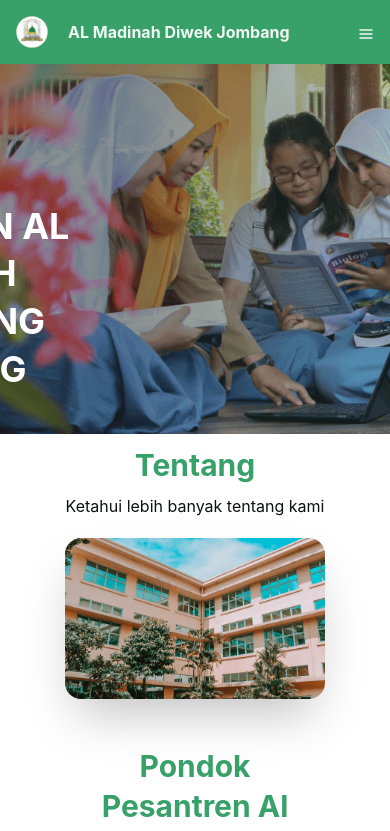
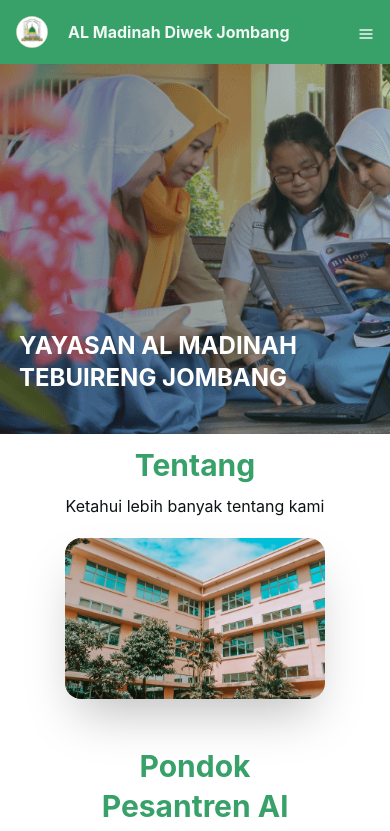
Before and after one commit to Nuridulumam/almadinah_website, a React (Create React App) app: page / in a window 390 px wide. Shown: the top 831 px of the page. Built offline with nearby package versions, Linux system fonts and the light colour scheme.

Commit message:
fix(responsive)

```diff
--- a/src/component/Layout/Header/index.js
+++ b/src/component/Layout/Header/index.js
@@ -47,6 +47,7 @@
   return (
     <Flex
       as="header"
+      zIndex="sticky"
       position="fixed"
       align="center"
       justify="space-between"
@@ -97,7 +98,7 @@
             pt={[4, 4, 0, 0]}
           >
             {path.includes("psdb") ? (
-              <MenuItems to="/">Home</MenuItems>
+              <></>
             ) : (
               <>
                 <MenuItems>
--- a/src/views/Home/section/jumbotron.jsx
+++ b/src/views/Home/section/jumbotron.jsx
@@ -6,9 +6,8 @@
 const Jumbotron = () => {
   return (
     <Flex
-      id="home"
       wrap={"wrap"}
-      borderRadius={{ base: "2xl", lg: "3xl" }}
+      borderRadius={{ base: "2xl", md: "3xl", lg: "3xl" }}
       backgroundImage={imgJumbotron}
       backgroundRepeat={"no-repeat"}
       backgroundSize={{ base: "150%", lg: "cover" }}
@@ -19,11 +18,13 @@
       alignItems={"end"}
     >
       <Box
-        pl={{ base: 7, md: 10 }}
-        pb={{ base: 10, md: "2rem" }}
-        w={{ base: "50%", lg: "40%" }}
+        alignItems={"center"}
+        textAlign={{ base: "left", md: "left" }}
+        pl={{ base: "13rem", md: 10 }}
+        pb={{ base: 10, md: "10rem", lg: "2rem" }}
+        w={{ base: "75%", md: "70%", lg: "40%" }}
       >
-        <Heading fontSize={"4xl"} color={"white"}>
+        <Heading fontSize={{ base: "2xl", md: "4xl" }} color={"white"}>
           YAYASAN AL MADINAH TEBUIRENG JOMBANG
         </Heading>
       </Box>
--- a/src/views/Pages/PSDB/index.js
+++ b/src/views/Pages/PSDB/index.js
@@ -108,7 +108,7 @@
             </Heading>
             <Text fontSize={{base: 'sm', md: 'md'}}>Formulir registrasi akun wali / orang tua calon santri baru Yayasan Al Madinah Diwek Jombang</Text>
             <Divider/>
-            <Box width={{base: '100%', md: '90vh', lg: '100vh'}}>
+            <Box maxW={{base: '100%', md: '90vh', lg: '100vh'}}>
                 <Box
                     backgroundColor={'blackAlpha.200'}
                     padding={'0.5rem'}
@@ -286,7 +286,7 @@
                         <Center mt={'3rem'} display={'flex'} flexDirection={'column'}>
                             <Box display={'flex'} flexDirection={'row'} alignItems={'center'}>
                                 <Divider width={'100px'} border={'1px'} borderRadius={'50%'}/>
-                                <Text fontSize={'18px'} m={'0.5rem'} fontWeight={'700'}>Informasi Akun</Text>
+                                <Text textAlign={'center'} fontSize={'18px'} m={'0.5rem'} fontWeight={'700'}>Informasi Akun</Text>
                                 <Divider width={'100px'} border={'1px'} borderRadius={'50%'}/>
                             </Box>
                             <Text fontSize={'11px'}>{'digunakan ketika login sistem PSDB Al Madinah'}</Text>
```
